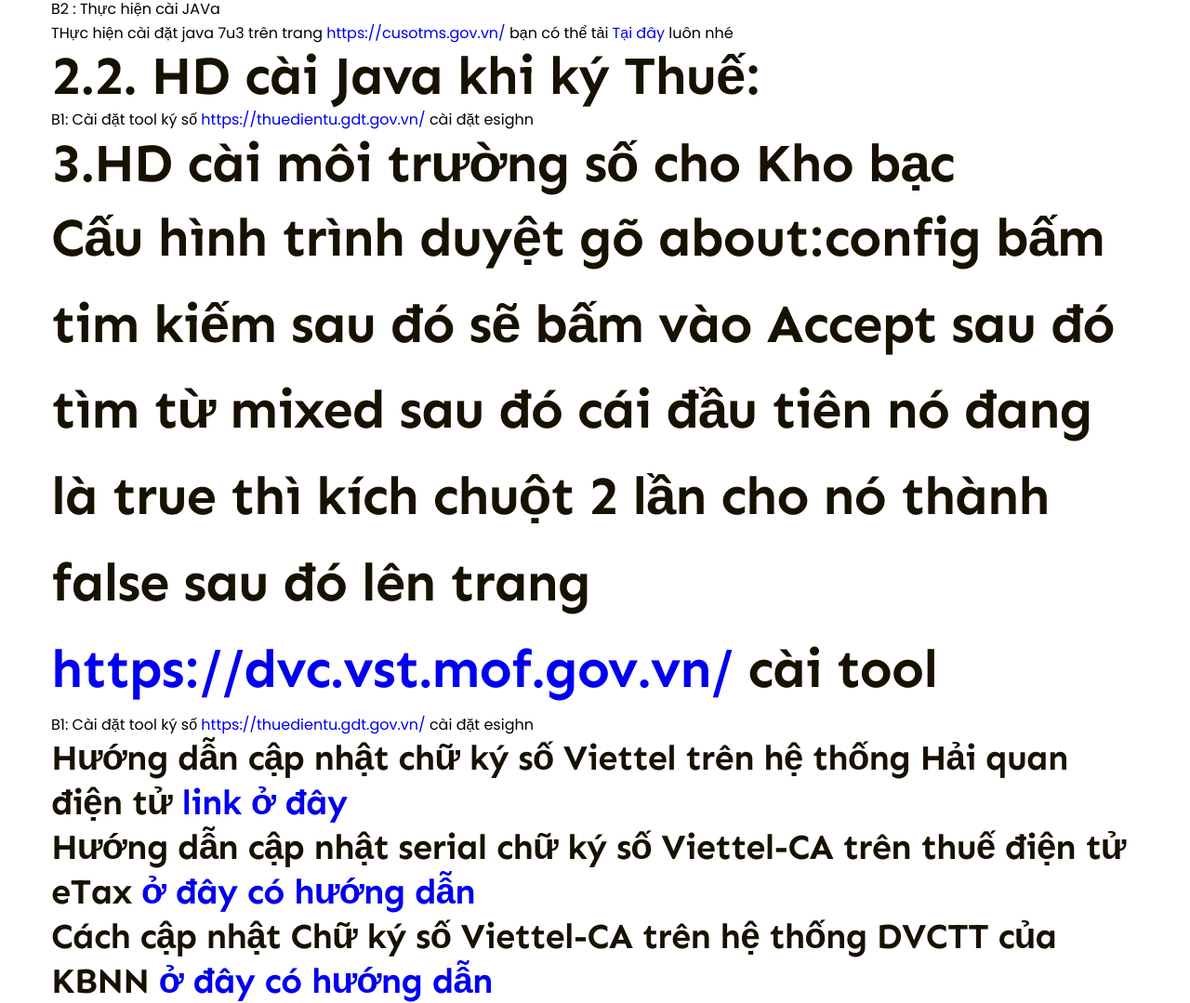
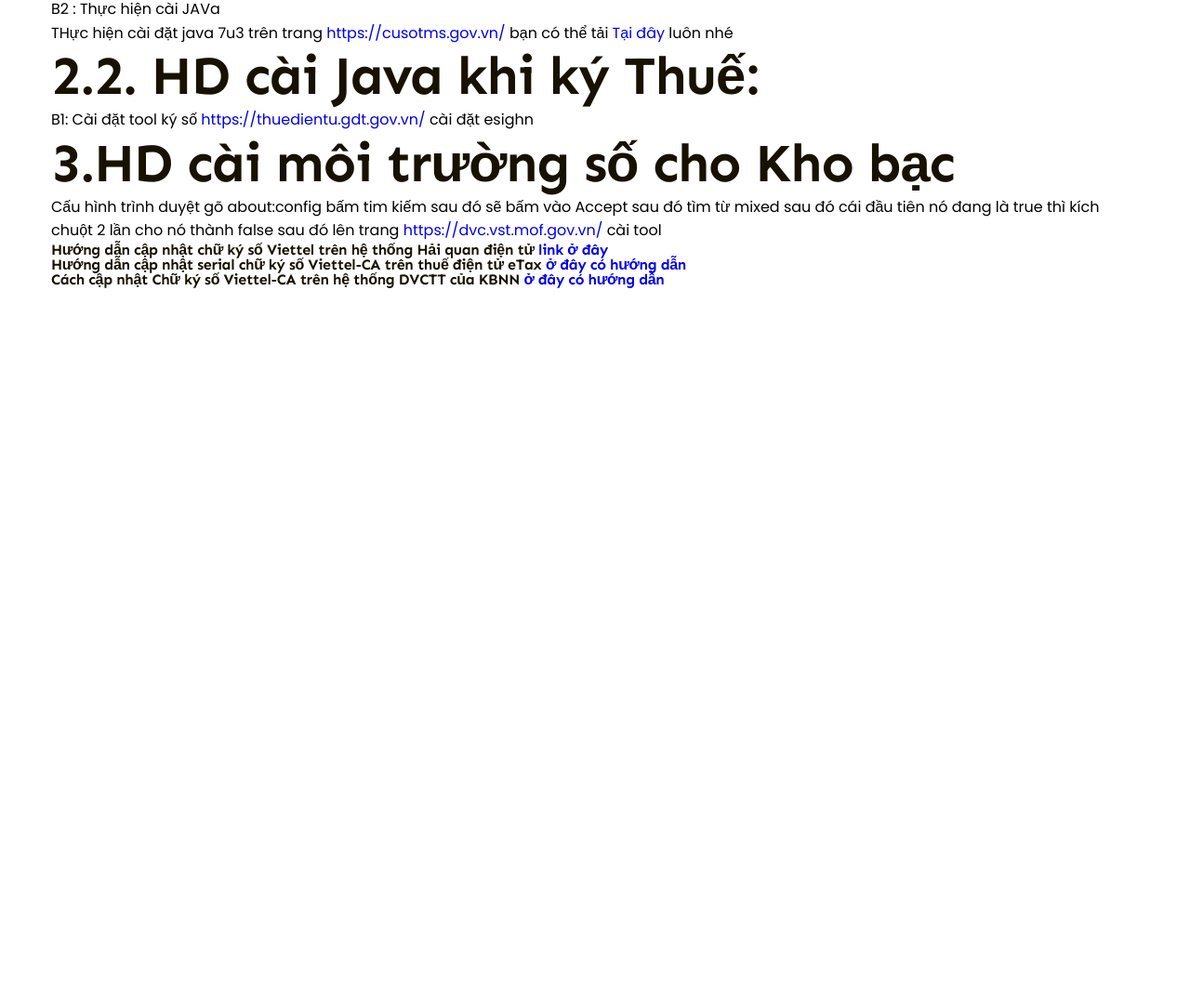
Before and after one commit to hquzzz22/viettel, a plain HTML site: page viettel-ca.html in a window 1280 px wide. Shown: the part 4739-5818 px from the top of the page at 93% size. After the commit the page ends 5049 px from the top, so only its background shows below. Drawn offline with Linux system fonts and the light colour scheme.

Commit message:
hoangquy

```diff
--- a/viettel-ca.html
+++ b/viettel-ca.html
@@ -153,7 +153,7 @@
           </p>
         </div>
         <div class="item">
-          <h1 class="heading lv1">
+
             <div class="item">
               <h1 class="heading lv1">3.HD cài môi trường số cho Kho bạc</h1>
 
@@ -168,18 +168,15 @@
                 cài tool
               </p>
             </div>
-          </h1>
 
-          <p class="desc">
-            B1: Cài đặt tool ký số
-            <a href="https://thuedientu.gdt.gov.vn/" target="_blank">
-              https://thuedientu.gdt.gov.vn/</a
-            >
-            cài đặt esighn
-          </p>
+
+
         </div>
 
-        <h2 class="heading lv2">
+
+
+
+        <h2 class="heading ">
           Hướng dẫn cập nhật chữ ký số Viettel trên hệ thống Hải quan điện tử
           <a
             href="https://viettel-ca.vn/ho-tro/viettelca/huong-dan-su-dung/huong-dan-cap-nhat-chu-ky-so-viettel-tren-he-thong-hai-quan-dien-tu"
@@ -187,7 +184,8 @@
           >
         </h2>
 
-        <h2 class="heading lv2">
+      <div class="item">
+          <h2 class="heading">
             Hướng dẫn cập nhật serial chữ ký số Viettel-CA trên thuế điện tử eTax
             <a
               href="https://www.sinvoice.vn/2020/08/huong-dan-cap-nhat-serial-chu-ky-so.html"
@@ -195,7 +193,7 @@
               >ở đây có hướng dẫn</a
             >
           </h2>
-        <h2 class="heading lv2">
+          <h2 class="heading">
             Cách cập nhật Chữ ký số Viettel-CA trên hệ thống DVCTT của KBNN
             <a
               href="https://www.viettelsolutions.com.vn/2020/08/cach-cap-nhat-chu-ky-so-viettel-ca-tren-dich-vu-cong-kbnn.html"
@@ -205,5 +203,6 @@
           </h2>
       </div>
       </div>
+    </div>
   </body>
 </html>
```
Lines whose indentation alone changed are shown as unchanged.
